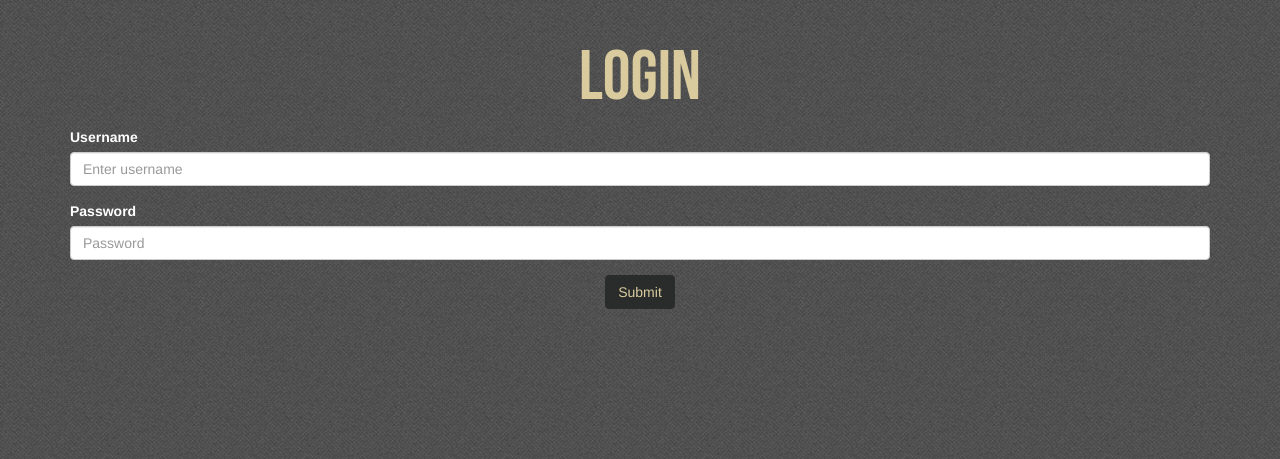
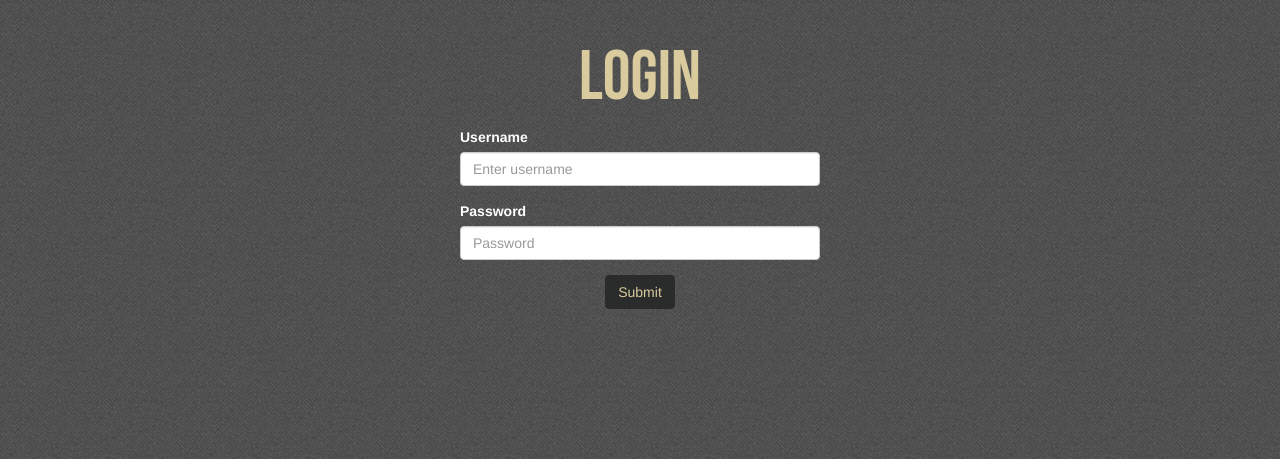
Before and after one commit to j-delaney/code-intuit, a Flask app: page /login in a window 1280 px wide. Shown: the part 52-511 px from the top of the page. Run offline with Flask 2, Linux system fonts and the light colour scheme; some libraries are stand-ins or nearby versions.

Commit message:
Center login buttons

```diff
--- a/app/templates/login.html
+++ b/app/templates/login.html
@@ -10,14 +10,21 @@
 
 <form role="form" action="login" method="post">
   <div class="form-group">
-    <label for="inputUsername">Username</label>
-      <input type="text" class="form-control" id="inputUsername" name="username" placeholder="Enter username">
+    <div class="row">
+      <div class="col-md-4 col-md-offset-4 col-sm-4 col-sm-offset-4">
+        <label for="inputUsername">Username</label>
+        <input type="text" class="form-control" id="inputUsername" name="username" placeholder="Enter username">
+      </div>
+    </div>
   </div>
   <div class="form-group">
-    <label for="inputPassword">Password</label>
-    <input type="password" class="form-control" id="inputPassword" name="password" placeholder="Password">
+    <div class="row">
+      <div class="col-md-4 col-md-offset-4 col-sm-4 col-sm-offset-4">
+        <label for="inputPassword">Password</label>
+        <input type="password" class="form-control" id="inputPassword" name="password" placeholder="Password">
+      </div>
+    </div>
   </div>
-
 <button type="submit" class="btn btn-default">Submit</button>
 </form>
 {% endblock %}
```
